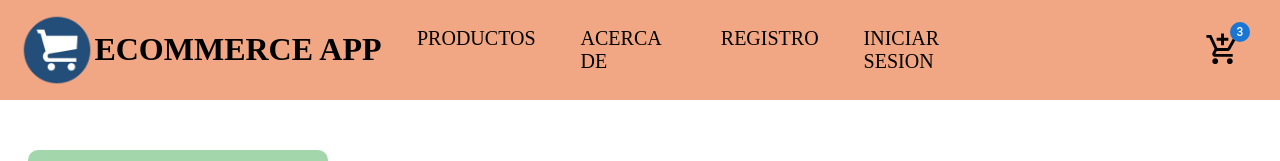
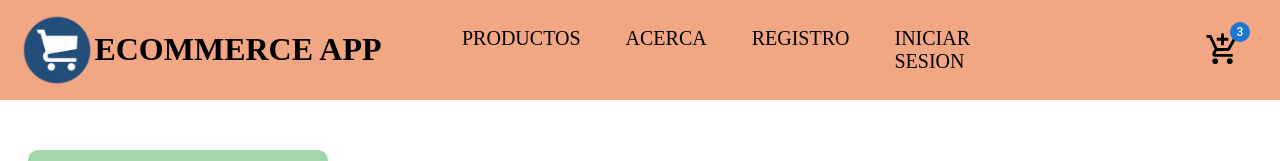
Before and after one commit to Mike-code1805/ecommerce, a React (Create React App) app: page / in a window 1280 px wide. Shown: the top 161 px of the page. Built offline with nearby package versions, Linux system fonts and the light colour scheme.

Commit message:
added refactor routes

```diff
--- a/src/components/header/Navbar.jsx
+++ b/src/components/header/Navbar.jsx
@@ -1,11 +1,10 @@
 import styles from './styles.module.css';
 import AddShoppingCartIcon from '@mui/icons-material/AddShoppingCart';
 import Badge from '@mui/material/Badge';
-import { Link, useNavigate } from 'react-router-dom';
+import { Link } from 'react-router-dom';
+import { routes } from '../../routes/routes';
 
 export const Navbar = () => {
-  const navigate = useNavigate();
-
   return (
     <div className={styles.container}>
       <div className={styles.wrapper}>
@@ -18,17 +17,15 @@ export const Navbar = () => {
           <h1 className={styles.logo}>ECOMMERCE APP</h1>
         </div>
         <div className={styles.center}>
-          <div
-            className={styles.menuItem}
-            onClick={() => navigate('/api/products')}
-          >
-            PRODUCTOS
-          </div>
-          <Link className={styles.menuItem} to={'/api/aboutus'}>
-            ACERCA DE
-          </Link>
+          {routes.map((data, index) => (
+            <Link key={index} className={styles.menuItem} to={data.path}>
+              {data.name}
+            </Link>
+          ))}
+          {/* <div className={styles.menuItem}>PRODUCTOS</div>
+          <div className={styles.menuItem}>ACERCA DE</div>
           <div className={styles.menuItem}>REGISTRO</div>
-          <div className={styles.menuItem}>INICIAR SESION</div>
+          <div className={styles.menuItem}>INICIAR SESION</div> */}
         </div>
         <div className={styles.right}>
           <div className={styles.menuItem}>
--- a/src/routes/Navigation.jsx
+++ b/src/routes/Navigation.jsx
@@ -1,15 +1,19 @@
 import { Route, Routes } from 'react-router-dom';
-import { AboutUs, Login, MainPage, Products, Register } from '../pages';
+// import { AboutUs, Login, MainPage, Products, Register } from '../pages';
+import { routes } from './routes';
 
 export const Navigation = () => {
   return (
     <div>
       <Routes>
-        <Route path='/' element={<MainPage />} />
+        {routes.map(({ path, component: Component }, index) => (
+          <Route key={index} path={path} element={<Component />} />
+        ))}
+        {/* <Route path='/' element={<MainPage />} />
         <Route path='/api/products' element={<Products />} />
         <Route path='/api/aboutus' element={<AboutUs />} />
         <Route path='/auth/login' element={<Login />} />
-        <Route path='/auth/register' element={<Register />} />
+        <Route path='/auth/register' element={<Register />} /> */}
       </Routes>
     </div>
   );
--- /dev/null
+++ b/src/routes/routes.js
@@ -0,0 +1,29 @@
+import { AboutUs, Login, MainPage, Products, Register } from '../pages';
+
+export const routes = [
+  {
+    path: '/',
+    component: MainPage,
+    name: '',
+  },
+  {
+    path: '/api/products',
+    component: Products,
+    name: 'PRODUCTOS',
+  },
+  {
+    path: '/api/aboutus',
+    component: AboutUs,
+    name: 'ACERCA',
+  },
+  {
+    path: '/auth/register',
+    component: Register,
+    name: 'REGISTRO',
+  },
+  {
+    path: '/auth/login',
+    component: Login,
+    name: 'INICIAR SESION',
+  },
+];
```
